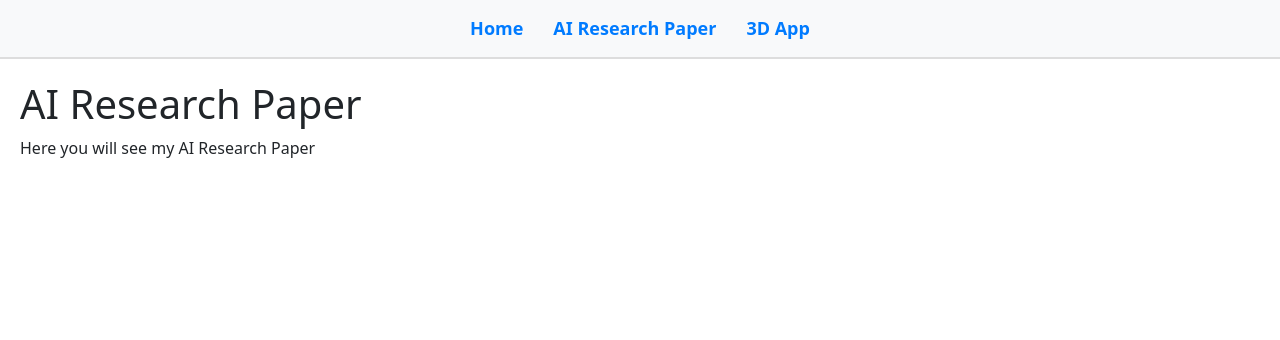
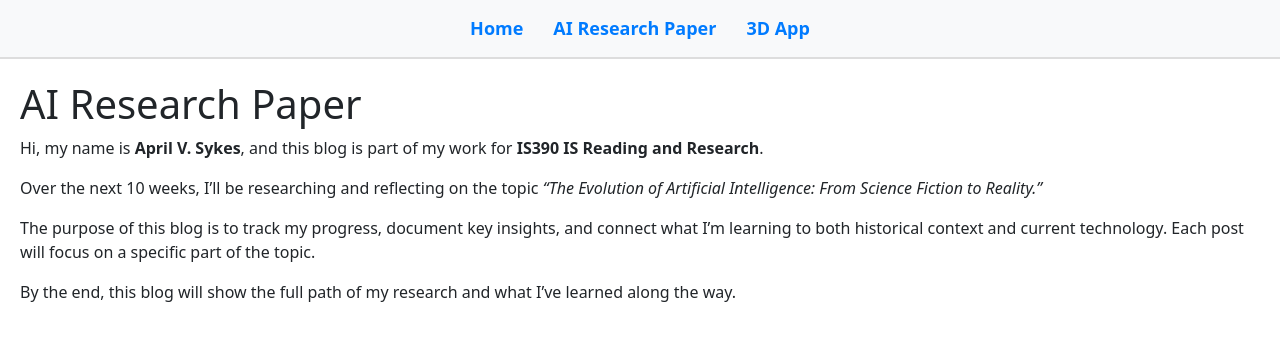
Before and after one commit to AprilV/AprilsBlog, a React (Create React App) app: page /blog in a window 1280 px wide. Shown: the top 340 px of the page. Built offline with nearby package versions, Linux system fonts and the light colour scheme.

Commit message:
Initial Blog

```diff
--- a/src/pages/Blog.js
+++ b/src/pages/Blog.js
@@ -1,9 +1,17 @@
 import React from "react";
+
 export default function Blog() {
   return (
     <div>
       <h1>AI Research Paper</h1>
-      <p>Here you will see my AI Research Paper</p>
+      <p>Hi, my name is <strong>April V. Sykes</strong>, and this blog is part of my work for <strong>IS390 IS Reading and Research</strong>.</p>
+      <p>Over the next 10 weeks, I’ll be researching and reflecting on the topic <em>“The Evolution of Artificial Intelligence: From Science Fiction to Reality.”</em></p>
+      <p>
+        The purpose of this blog is to track my progress, document key insights,
+        and connect what I’m learning to both historical context and current technology.
+        Each post will focus on a specific part of the topic.
+      </p>
+      <p>By the end, this blog will show the full path of my research and what I’ve learned along the way.</p>
     </div>
   );
 }
```
